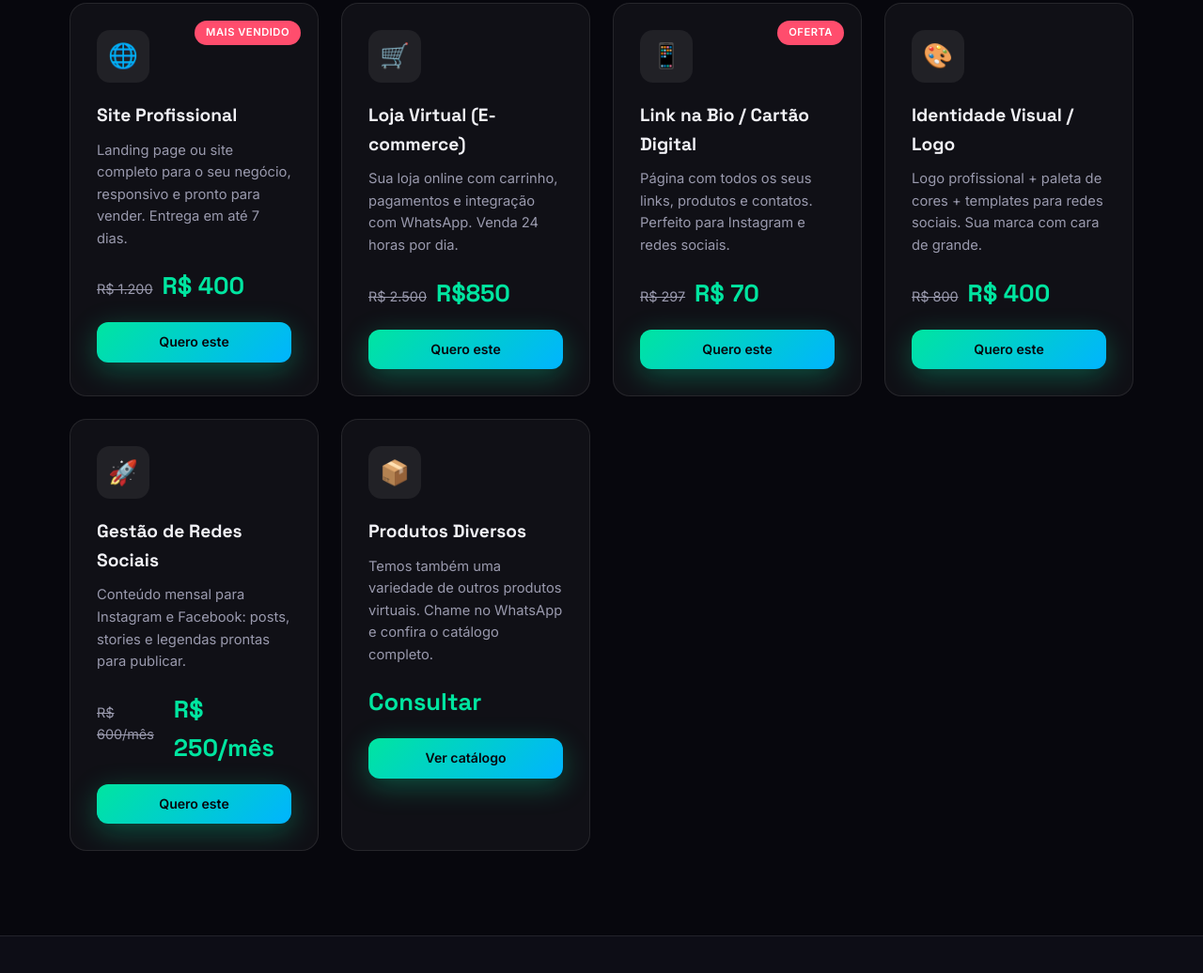
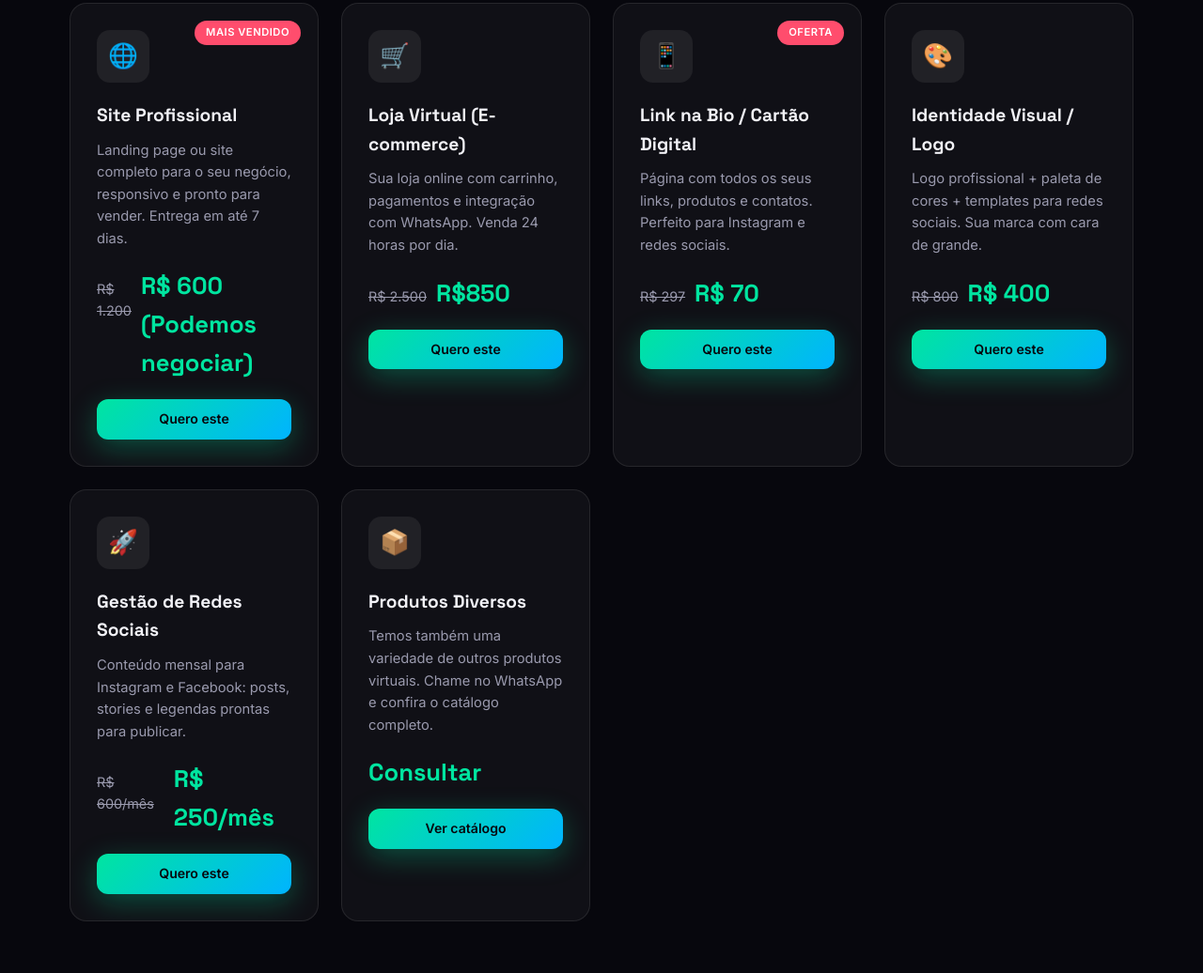
Before and after one commit to EvertonDevsystem/Krynox-vendas, a plain HTML site: page index.html in a window 1280 px wide. Shown: the part 1165-2201 px from the top of the page at 94% size. Drawn offline with Linux system fonts and the light colour scheme.

```diff
--- a/index.html
+++ b/index.html
@@ -305,7 +305,7 @@
         <div class="product-icon">🌐</div>
         <h3>Site Profissional</h3>
         <p>Landing page ou site completo para o seu negócio, responsivo e pronto para vender. Entrega em até 7 dias.</p>
-        <div class="product-price"><span class="old">R$ 1.200</span><span class="now">R$ 400</span></div>
+        <div class="product-price"><span class="old">R$ 1.200</span><span class="now">R$ 600 (Podemos negociar)</span></div>
         <a href="https://wa.me/5517997521171?text=Quero%20um%20Site%20Profissional%20por%20R%24%20697" target="_blank" rel="noopener" class="btn btn-primary">Quero este</a>
       </div>
       <div class="product-card reveal">
```
